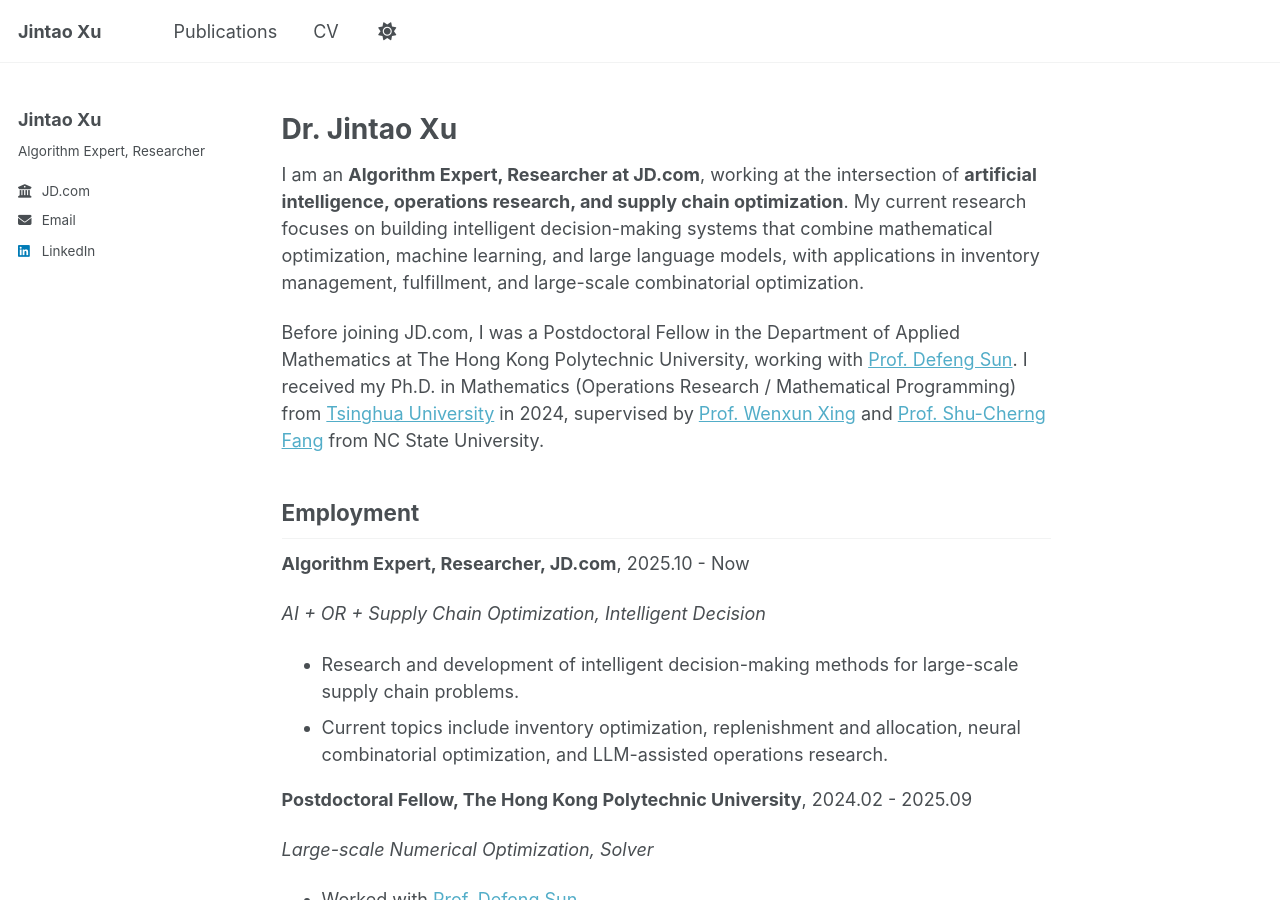
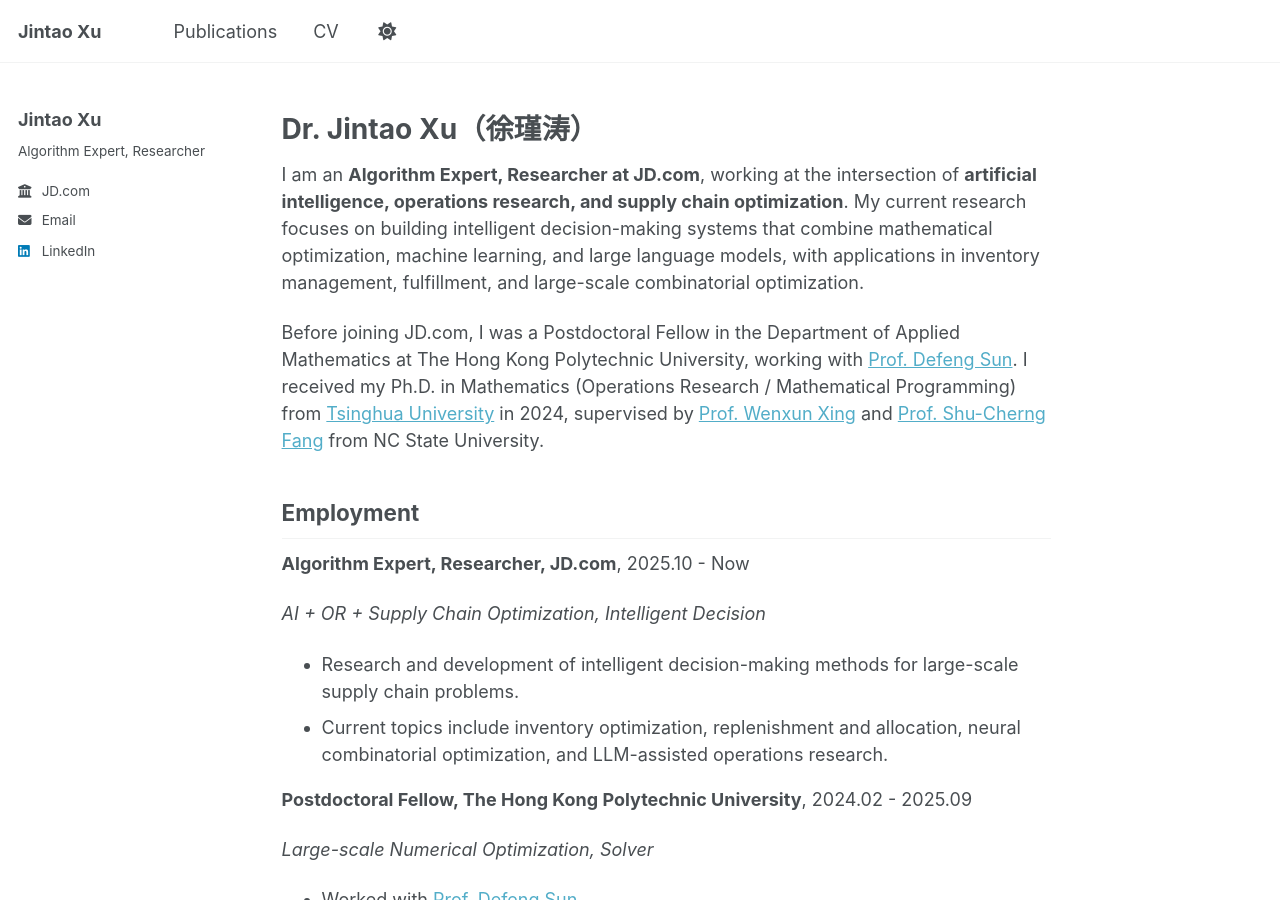
Before and after one commit to JintaoXuMath/JintaoXuMath.github.io, a Jekyll site: the page built from _pages/about.md, in a window 1280 px wide and 900 px high. Built offline with Jekyll 4.4.1, drawn with Linux system fonts in a browser that asks for light colours.

Commit message:
Update name to include Chinese characters

```diff
--- a/_pages/about.md
+++ b/_pages/about.md
@@ -7,7 +7,7 @@ redirect_from:
   - /about.html
 ---
 
-# Dr. Jintao Xu
+# Dr. Jintao Xu（徐瑾涛）
 
 I am an **Algorithm Expert, Researcher at JD.com**, working at the intersection of **artificial intelligence, operations research, and supply chain optimization**. My current research focuses on building intelligent decision-making systems that combine mathematical optimization, machine learning, and large language models, with applications in inventory management, fulfillment, and large-scale combinatorial optimization.
 
```
